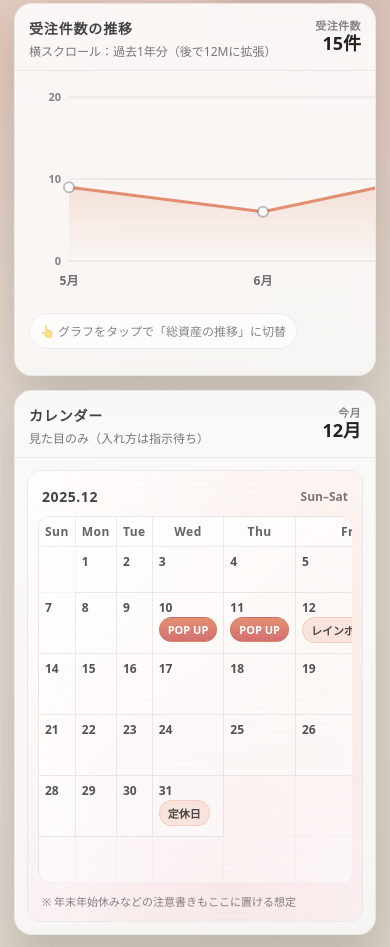
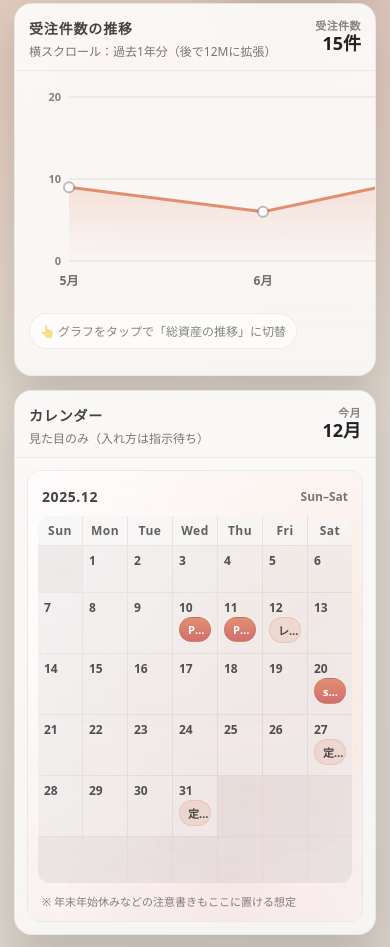
Before and after one commit to raiki-202/handmade-pos-demo, a plain HTML site: page index.html in a window 390 px wide. Shown: the part 76-1023 px from the top of the page. Drawn offline with Linux system fonts and the light colour scheme.

Commit message:
Revise calendar grid styles for iPhone compatibility
Updated calendar grid styles for better layout on iPhone.

```diff
--- a/index.html
+++ b/index.html
@@ -204,33 +204,37 @@
       font-size: 14px;
       letter-spacing:.04em;
     }
+    /* ===== iPhone崩れ対策：calendar grid 修正版 ===== */
 .calGrid{
   display:grid;
-      grid-template-columns: repeat(7, 1fr);
-      gap: 0;
-      border-top: 1px solid rgba(0,0,0,.08);
-      border-left: 1px solid rgba(0,0,0,.08);
+  grid-template-columns: repeat(7, minmax(0, 1fr));
+  gap: 1px; /* ← 罫線代わり */
+  background: rgba(0,0,0,.08);
   border-radius: 12px;
-      overflow:hidden;
-      background: rgba(255,255,255,.35);
+  overflow: hidden;
 }
+
 .dow, .day{
-      border-right: 1px solid rgba(0,0,0,.08);
-      border-bottom: 1px solid rgba(0,0,0,.08);
+  border: 0; /* ← borderは全部消す */
   min-height: 46px;
   padding: 6px 6px;
   font-size: 12px;
   color: rgba(34,34,34,.70);
   background: rgba(255,255,255,.45);
 }
+
 .dow{
-      min-height:auto;
-      text-align:center;
+  min-height: auto;
+  text-align: center;
   font-weight: 900;
-      letter-spacing:.04em;
+  letter-spacing: .04em;
   background: rgba(255,255,255,.65);
 }
-    .day{ position:relative; background: rgba(255,255,255,.40); }
+
+.day{
+  position: relative;
+  background: rgba(255,255,255,.40);
+}
     .num{
       position:absolute;
       top:6px; left:6px;
```
Lines whose indentation alone changed are shown as unchanged.
